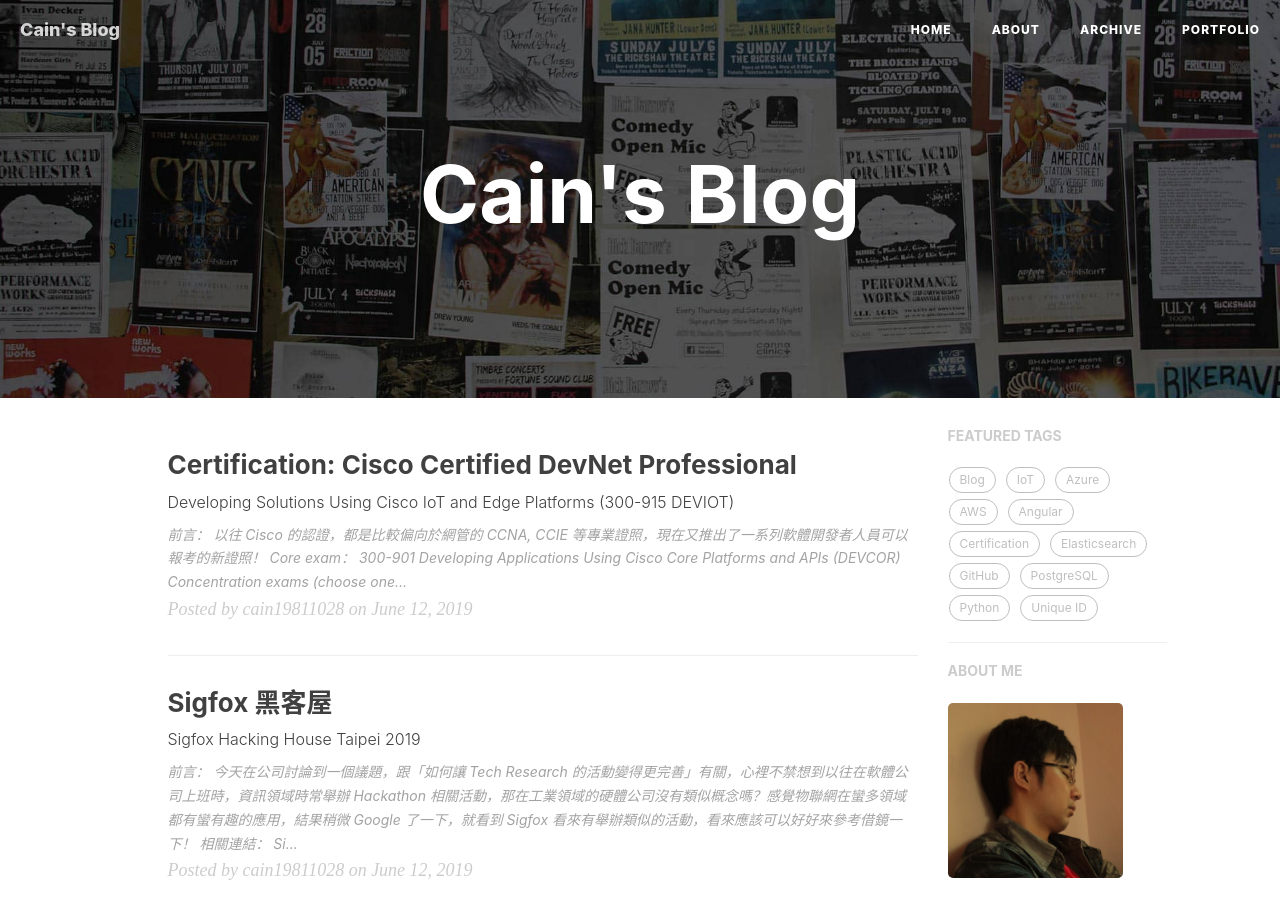
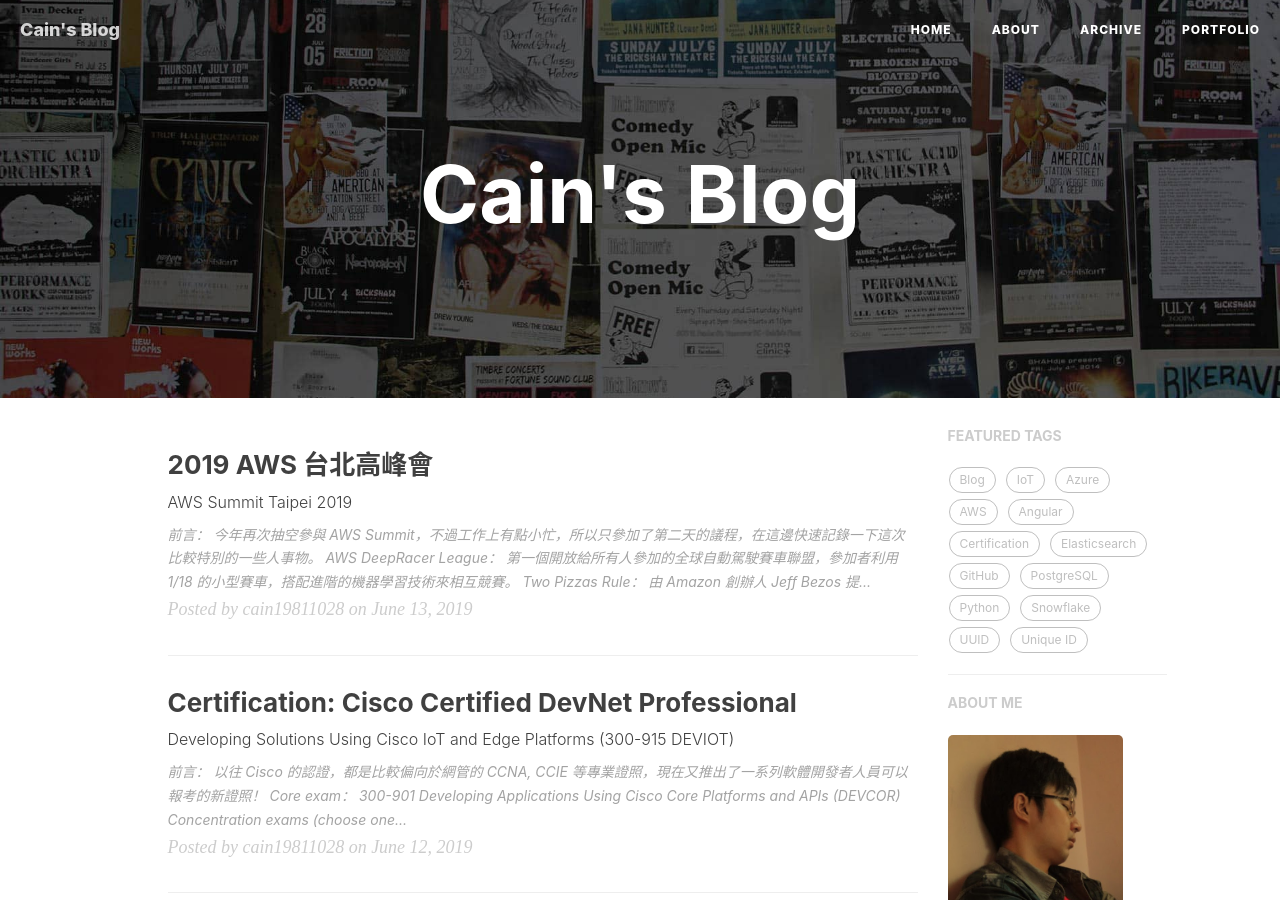
Before and after one commit to cain19811028/cain19811028.github.io, a Jekyll site: the page built from index.html, in a window 1280 px wide and 900 px high. Built offline with Jekyll 4.4.1, drawn with Linux system fonts in a browser that asks for light colours; nearby versions of some CDN libraries; the list of posts is cut into pages by our own code; comment, search, counter and statistics services are not loaded.

Commit message:
feat: new post

```diff
--- a/_posts/2019-06-06-instagram_unique_id.markdown
+++ b/_posts/2019-06-06-instagram_unique_id.markdown
@@ -7,6 +7,8 @@
 tags:
   - PostgreSQL
   - Unique ID
+  - UUID
+  - Snowflake
 ---
 ### 前言
 
--- /dev/null
+++ b/_posts/2019-06-13-aws_summit_taipei_2019.markdown
@@ -0,0 +1,28 @@
+---
+layout: post
+title: "2019 AWS 台北高峰會"
+subtitle: "AWS Summit Taipei 2019"
+date: 2019-06-13 21:00:00 +0800
+author: "cain19811028"
+tags:
+  - AWS
+---
+
+### 前言：
+
+今年再次抽空參與 AWS Summit，不過工作上有點小忙，所以只參加了第二天的議程，在這邊快速記錄一下這次比較特別的一些人事物。
+
+#### AWS DeepRacer League：
+第一個開放給所有人參加的全球自動駕駛賽車聯盟，參加者利用 1/18 的小型賽車，搭配進階的機器學習技術來相互競賽。
+
+<iframe width="560" height="315" src="https://www.youtube.com/embed/vzGwup9LjMk" frameborder="0" allow="accelerometer; autoplay; encrypted-media; gyroscope; picture-in-picture" allowfullscreen></iframe>
+
+#### Two Pizzas Rule：
+由 Amazon 創辦人 Jeff Bezos 提出：「working teams should be no bigger than what two pizzas can feed」，意旨一個團隊或會議的參加人數，不應該大餘兩個披薩能餵飽的數量 ...（那充滿肥宅的 RD Team 和全是女成員的業務團隊 ...　人數應該會差很多 ... 感覺很可能是 3 : 10 ）
+
+#### AWS Step Functions：
+使用視覺化工作流程建立分散式應用程式，可以協調多個 AWS 服務成為無伺服器的工作流程。
+
+### 相關連結：
+
+ - AWS 台北高峰會：[https://aws.amazon.com/tw/summits/taipei/](https://aws.amazon.com/tw/summits/taipei/)
```
